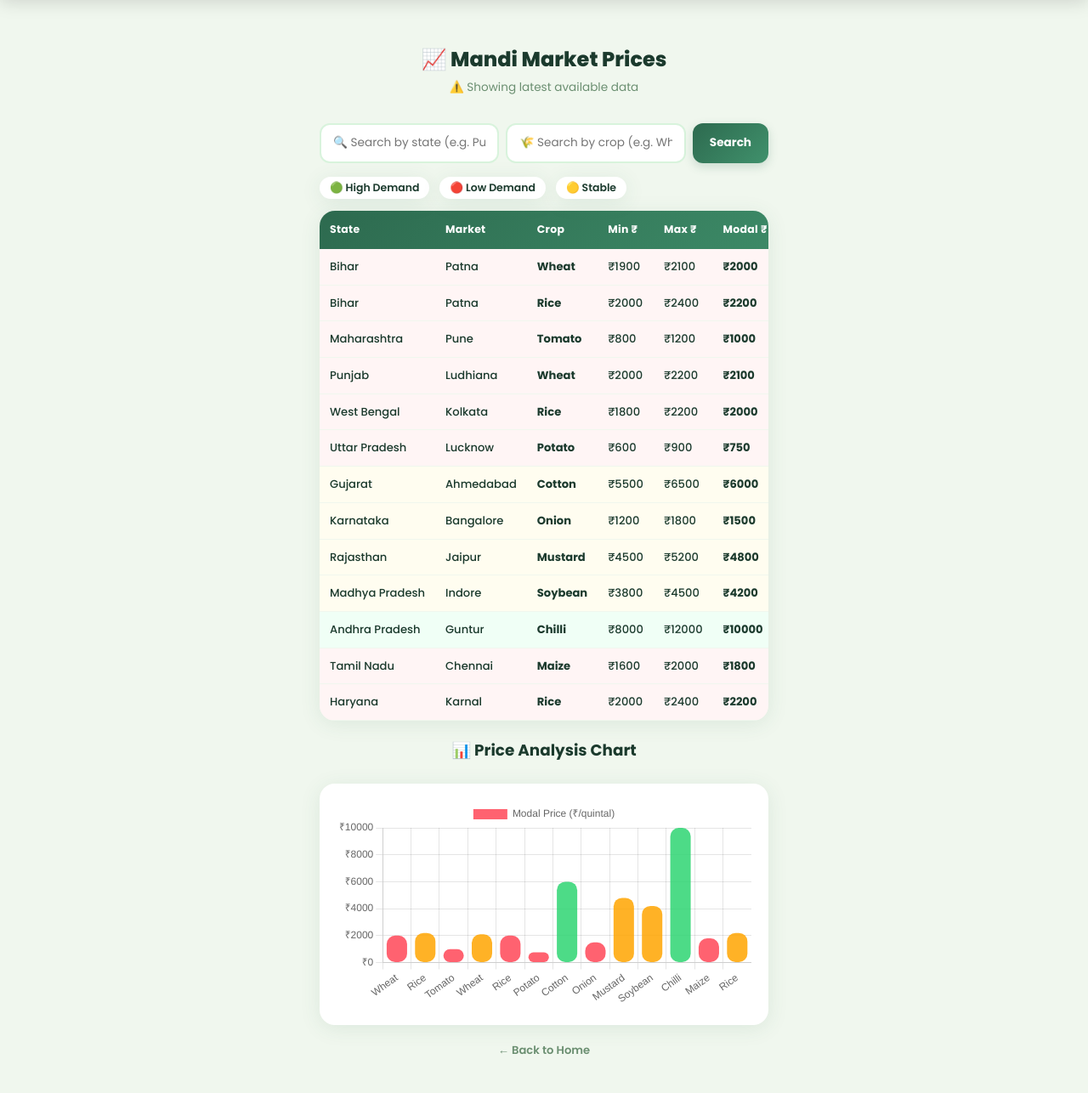
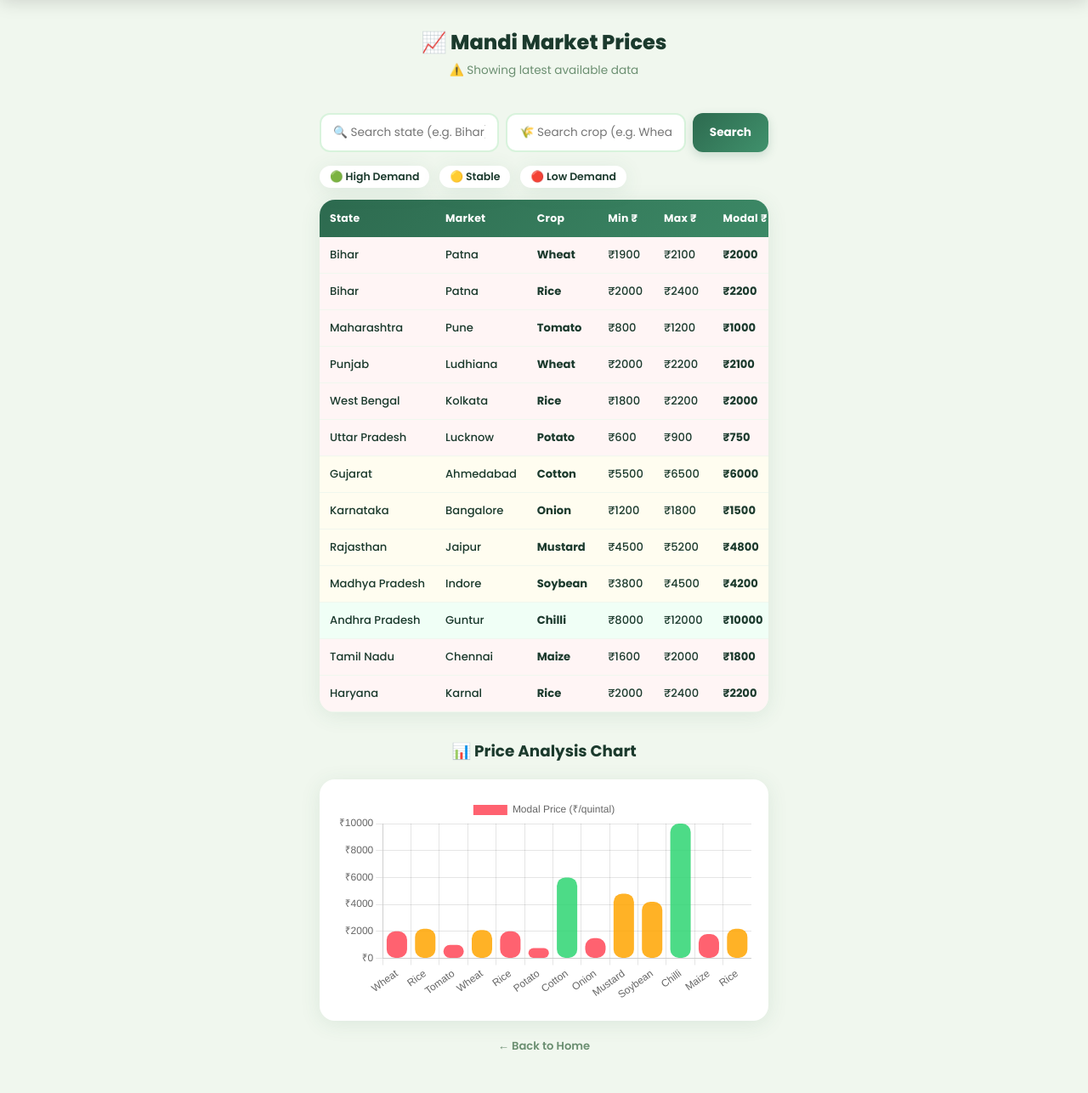
Before and after one commit to Anant-083/Kisan_Mitra, a Flask app: page /market in a window 1280 px wide. Shown: the part 64-1350 px from the top of the page at 85% size. After the commit the page ends 1299 px from the top, so only its background shows below. Run offline with Flask 3, Linux system fonts and the light colour scheme; data that the repository does not hold is empty.

Commit message:
Update market.html

```diff
--- a/templates/market.html
+++ b/templates/market.html
@@ -1,48 +1,54 @@
- <!DOCTYPE html>
+<!DOCTYPE html>
 <html lang="en">
 <head>
   <meta charset="UTF-8"/>
   <meta name="viewport" content="width=device-width, initial-scale=1.0"/>
   <title>FasalMitra · Market</title>
-  <link href="https://cdn.jsdelivr.net/npm/bootstrap@5.3.0/dist/css/bootstrap.min.css" rel="stylesheet"/>
-  <link href="https://fonts.googleapis.com/css2?family=Poppins:wght@400;600;700;800&display=swap" rel="stylesheet"/>
+  <link href="https://fonts.googleapis.com/css2?family=Poppins:wght@300;400;500;600;700;800&display=swap" rel="stylesheet"/>
   <script src="https://cdn.jsdelivr.net/npm/chart.js"></script>
   <link rel="stylesheet" href="/static/style.css"/>
 </head>
 <body>
 
 <nav class="navbar">
-  <div class="nav-brand">🌾 FasalMitra</div>
+  <a href="/" class="nav-brand">🌾 FasalMitra</a>
   <div class="nav-links">
     <a href="/">🏠 Home</a>
     <a href="/diagnose">🔍 Diagnose</a>
     <a href="/alerts">🔔 Alerts</a>
   </div>
+  <div class="hamburger" onclick="toggleMenu()">
+    <span></span><span></span><span></span>
+  </div>
 </nav>
 
-<div class="container main-container">
-  <div class="page-title">
-    <h2>📈 Mandi Market Prices</h2>
-    <p>Live crop prices across India</p>
-  </div>
+<div class="mobile-menu" id="mobile-menu">
+  <a href="/">🏠 Home</a>
+  <a href="/diagnose">🔍 Diagnose</a>
+  <a href="/alerts">🔔 Alerts</a>
+</div>
 
-  <!-- SEARCH BAR -->
+<div class="page-title">
+  <h2>📈 Mandi Market Prices</h2>
+  <p>Live crop prices across India</p>
+</div>
+
+<div class="main-container" style="margin-top:0">
+
   <div class="search-bar">
-    <input type="text" id="search-state" placeholder="🔍 Search by state (e.g. Punjab)"/>
-    <input type="text" id="search-commodity" placeholder="🌾 Search by crop (e.g. Wheat)"/>
+    <input type="text" id="search-state" placeholder="🔍 Search state (e.g. Bihar)"/>
+    <input type="text" id="search-commodity" placeholder="🌾 Search crop (e.g. Wheat)"/>
     <button onclick="searchMarket()">Search</button>
   </div>
 
-  <!-- LEGEND -->
   <div class="legend-bar">
-    <span class="legend-up">🟢 High Demand</span>
-    <span class="legend-down">🔴 Low Demand</span>
-    <span class="legend-neutral">🟡 Stable</span>
+    <span>🟢 High Demand</span>
+    <span>🟡 Stable</span>
+    <span>🔴 Low Demand</span>
   </div>
 
-  <!-- MARKET TABLE -->
   <div class="market-table-wrapper">
-    <table class="market-table" id="market-table">
+    <table class="market-table">
       <thead>
         <tr>
           <th>State</th>
@@ -55,12 +61,11 @@
         </tr>
       </thead>
       <tbody id="market-body">
-        <tr><td colspan="7" style="text-align:center">Loading...</td></tr>
+        <tr><td colspan="7" style="text-align:center;padding:20px">Loading...</td></tr>
       </tbody>
     </table>
   </div>
 
-  <!-- CHART -->
   <div class="section-title mt-4">
     <h2>📊 Price Analysis Chart</h2>
   </div>
@@ -72,5 +77,10 @@
 </div>
 
 <script src="/static/market.js"></script>
+<script>
+function toggleMenu() {
+  document.getElementById('mobile-menu').classList.toggle('open');
+}
+</script>
 </body>
 </html>
```
